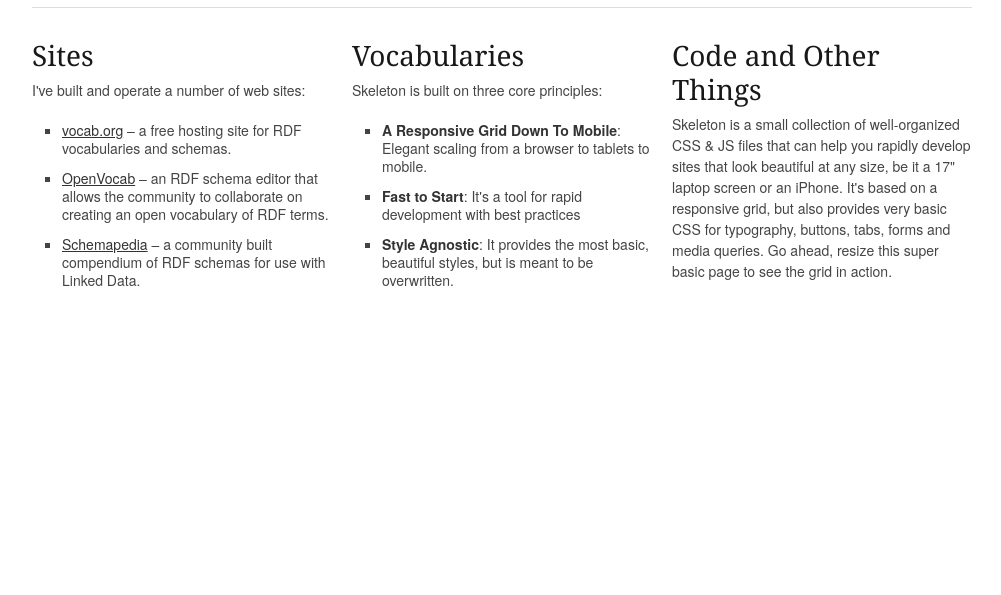
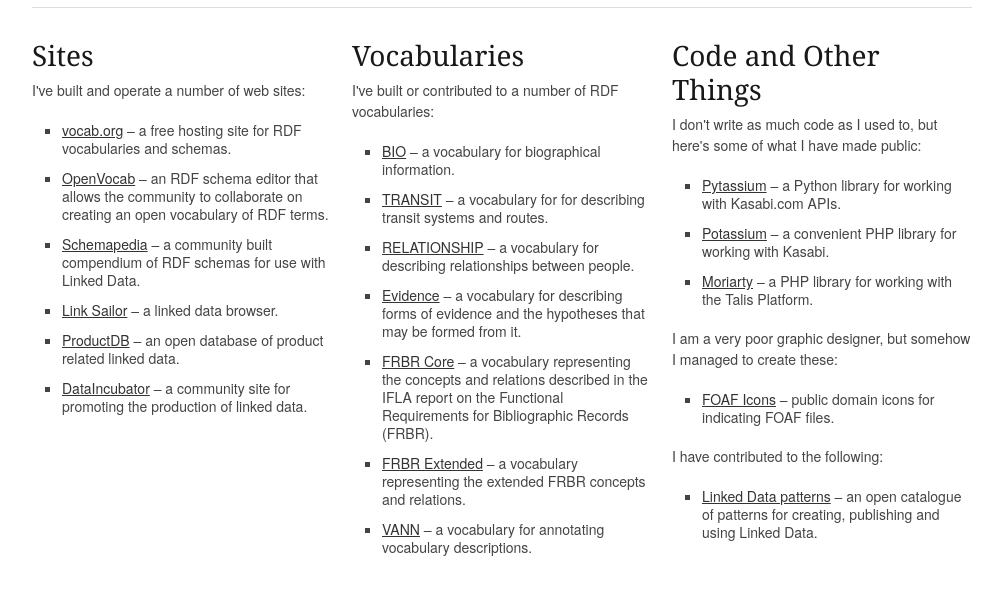
Before and after one commit to iand/iand.github.com, a plain HTML site: page index.html in a window 1280 px wide. Shown: the part 117-712 px from the top of the page, without its empty margins (138-1139 px from the left). Drawn offline with nearby package versions, Linux system fonts and the light colour scheme.

Commit message:
Updated content

```diff
--- a/index.html
+++ b/index.html
@@ -49,20 +49,41 @@
         <li><a href="http://vocab.org/">vocab.org</a> &ndash; a free hosting site for RDF vocabularies and schemas.</li>
         <li><a href="http://open.vocab.org/">OpenVocab</a> &ndash; an RDF schema editor that allows the community to collaborate on creating an open vocabulary of RDF terms.</li>
         <li><a href="http://schemapedia.com/">Schemapedia</a> &ndash; a community built compendium of RDF schemas for use with Linked Data.</li>
+        <li><a href="http://linksailor.com/">Link Sailor</a> &ndash; a linked data browser.</li>
+        <li><a href="http://productdb.org/">ProductDB</a> &ndash; an open database of product related linked data.</li>
+        <li><a href="http://dataincubator.org/">DataIncubator</a> &ndash; a community site for promoting the production of linked data.</li>
       </ul>
 		</div>
 		<div class="one-third column">
 			<h3>Vocabularies</h3>
-			<p>Skeleton is built on three core principles:</p>
+			<p>I've built or contributed to a number of RDF vocabularies:</p>
 			<ul class="square">
-				<li><strong>A Responsive Grid Down To Mobile</strong>: Elegant scaling from a browser to tablets to mobile.</li>
-				<li><strong>Fast to Start</strong>: It's a tool for rapid development with best practices</li>
-				<li><strong>Style Agnostic</strong>: It provides the most basic, beautiful styles, but is meant to be overwritten.</li>
+				<li><a href="http://vocab.org/bio/0.1/">BIO</a> &ndash; a vocabulary for biographical information.</li>
+				<li><a href="http://vocab.org/transit/terms/">TRANSIT</a> &ndash; a vocabulary for for describing transit systems and routes.</li>
+				<li><a href="http://vocab.org/relationship/">RELATIONSHIP</a> &ndash; a vocabulary for describing relationships between people.</li>
+				<li><a href="http://vocab.org/evidence/">Evidence</a> &ndash; a vocabulary for describing forms of evidence and the hypotheses that may be formed from it.</li>
+				<li><a href="http://vocab.org/frbr/core">FRBR Core</a> &ndash; a vocabulary representing the concepts and relations described in the IFLA report on the Functional Requirements for Bibliographic Records (FRBR).</li>
+				<li><a href="http://vocab.org/frbr/extended">FRBR Extended</a> &ndash; a vocabulary representing the extended FRBR concepts and relations.</li>
+				<li><a href="http://vocab.org/vann/">VANN</a> &ndash; a vocabulary for annotating vocabulary descriptions.</li>
 			</ul>
 		</div>
 		<div class="one-third column">
 			<h3>Code and Other Things</h3>
-			<p>Skeleton is a small collection of well-organized CSS & JS files that can help you rapidly develop sites that look beautiful at any size, be it a 17" laptop screen or an iPhone. It's based on a responsive grid, but also provides very basic CSS for typography, buttons, tabs, forms and media queries. Go ahead, resize this super basic page to see the grid in action.</p>
+      <p>I don't write as much code as I used to, but here's some of what I have made public:</p>
+      <ul class="square">
+        <li><a href="https://github.com/iand/pytassium">Pytassium</a> &ndash; a Python library for working with Kasabi.com APIs.</li>
+        <li><a href="https://github.com/iand/potassium">Potassium</a> &ndash; a convenient PHP library for working with Kasabi.</li>
+        <li><a href="http://code.google.com/p/moriarty/">Moriarty</a> &ndash; a PHP library for working with the Talis Platform.</li>
+      </ul>
+      <p>I am a very poor graphic designer, but somehow I managed to create these:</p>
+      <ul class="square">
+        <li><a href="http://iandavis.com/2006/foaf-icons/">FOAF Icons</a> &ndash; public domain icons for indicating FOAF files.</li>
+      </ul>
+      <p>I have contributed to the following:</p>
+      <ul class="square">
+        <li><a href="http://patterns.dataincubator.org/">Linked Data patterns</a> &ndash; an open catalogue of patterns for creating, publishing and using Linked Data.</li>
+
+      </ul>
 		</div>
 
 	</div><!-- container -->
```
